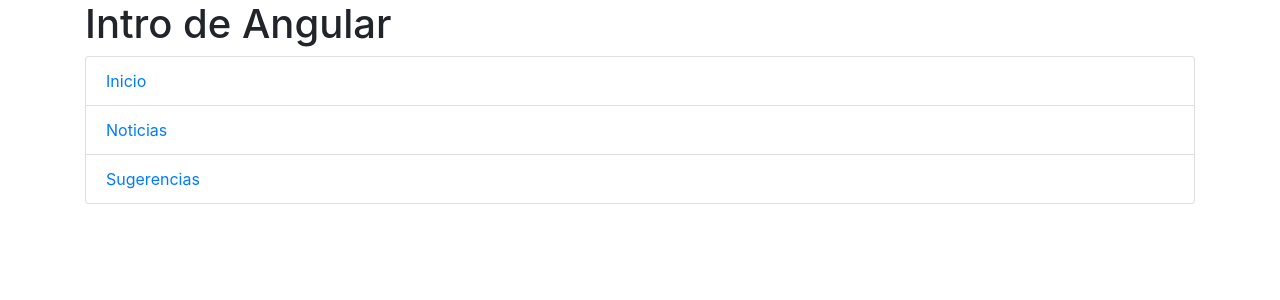
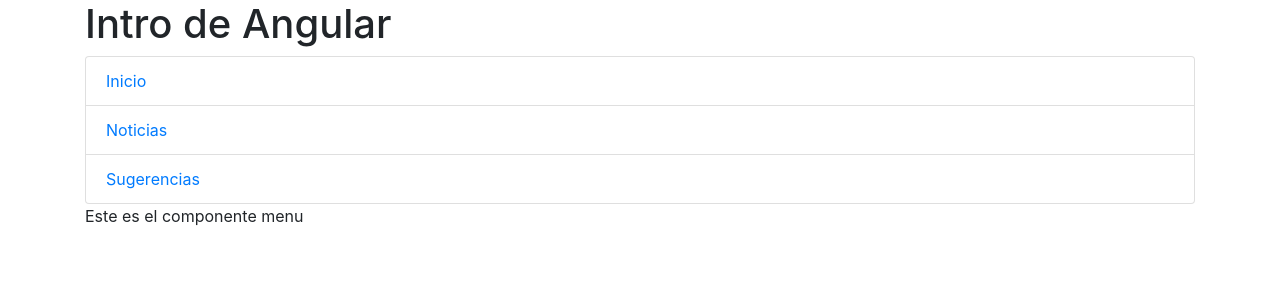
Before and after one commit to lgraul87/angular4, an Angular app: page /menu in a window 1280 px wide. Shown: the top 300 px of the page. Built offline with nearby package versions, Linux system fonts and the light colour scheme.

Commit message:
versionMejorada01

```diff
--- a/src/app/app-routing.module.ts
+++ b/src/app/app-routing.module.ts
@@ -13,7 +13,7 @@
   { path: "noticias", component: NoticiasComponent },
   { path: "sugerencias", component: SugerenciasComponent },
   { path: "menu", component: MenuComponent },
-  { path: "**", redirectTo: "menu" }
+  { path: "**", redirectTo: "inicio" }
 
 ];
 
--- a/src/app/app.component.html
+++ b/src/app/app.component.html
@@ -1,2 +1,14 @@
 <h1>Intro de Angular</h1>
+
+<ul class="list-group">
+
+    <a routerLink="/inicio" class="list-group-item">Inicio</a>
+
+
+    <a routerLink="/noticias" class="list-group-item">Noticias</a>
+
+
+    <a routerLink="/sugerencias" class="list-group-item">Sugerencias</a>
+
+</ul>
 <router-outlet></router-outlet>
--- a/src/app/componentes/menu/menu.component.html
+++ b/src/app/componentes/menu/menu.component.html
@@ -1,12 +1 @@
-
-    <ul class="list-group">
-
-            <a routerLink="/inicio" class="list-group-item">Inicio</a>
-
-
-            <a routerLink="/noticias" class="list-group-item">Noticias</a>
-
-
-            <a routerLink="/sugerencias" class="list-group-item">Sugerencias</a>
-
-    </ul>
+<p>Este es el componente menu</p>
--- a/src/index.html
+++ b/src/index.html
@@ -11,6 +11,10 @@
 
 </head>
 <body class="container">
-  <app-root></app-root>
+  <app-root>
+
+
+
+  </app-root>
 </body>
 </html>
```
